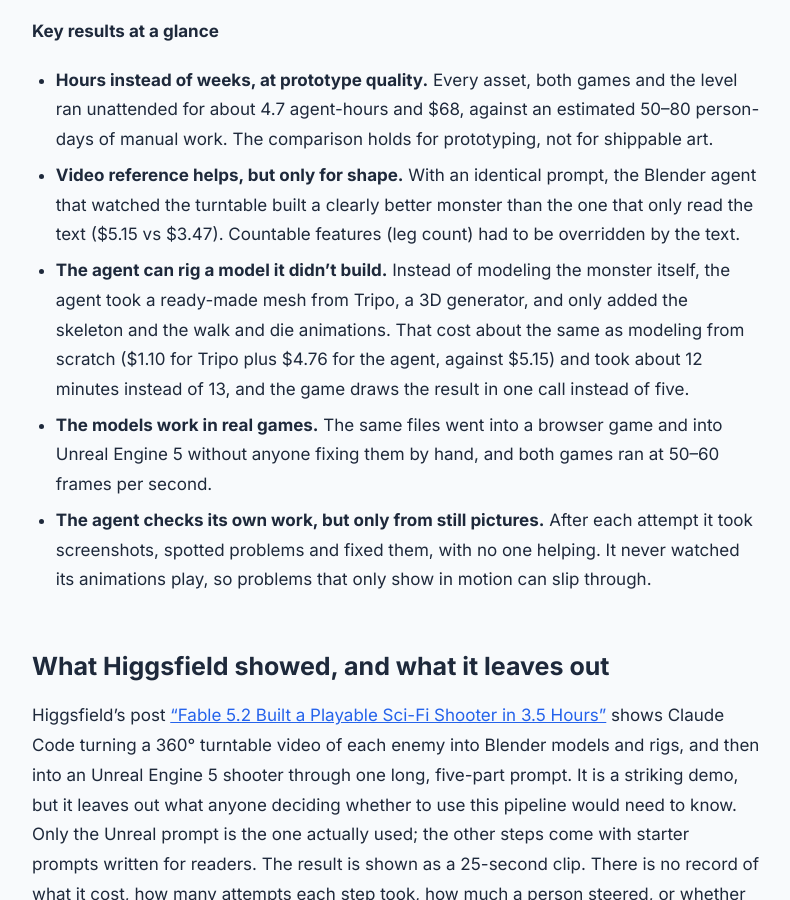
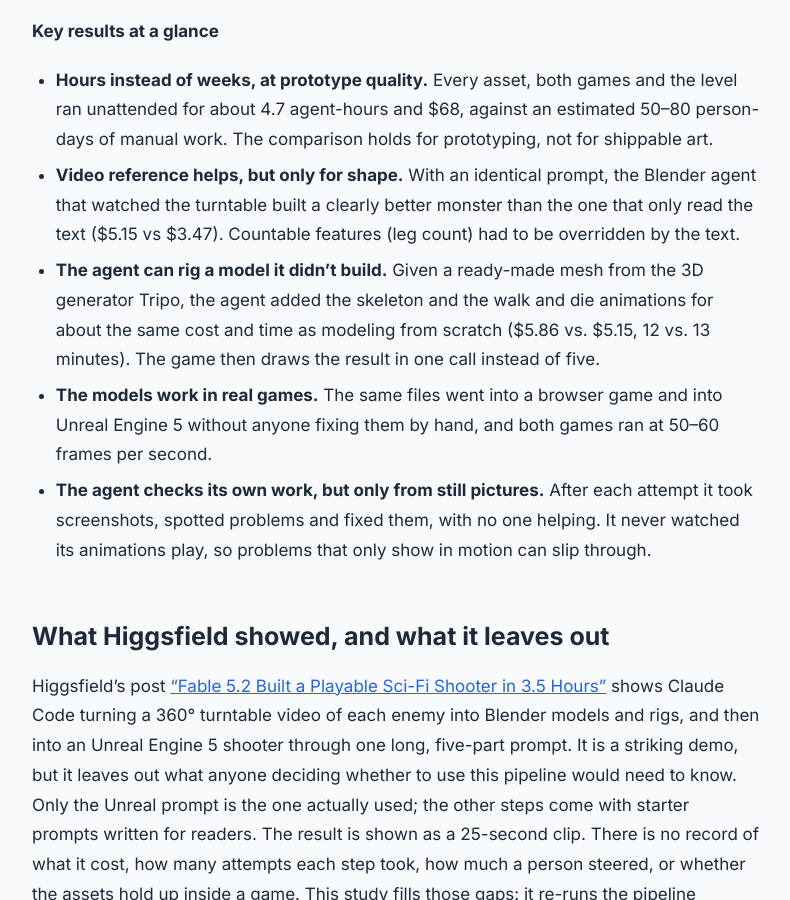
Before and after one commit to shanyang-me/blog, a Jekyll site: the page built from _posts/2026-11-12-agent-built-game-assets.md, in a window 1280 px wide and 900 px high, scrolled down 1060 px. Shown: the whole window, without its empty margins (244-1034 px from the left). Built offline with Jekyll 4.4.1, drawn with Linux system fonts in a browser that asks for light colours.

Commit message:
Key results: shorten the generated-mesh bullet
Co-Authored-By: Claude Opus 5.5 <noreply@anthropic.com>

```diff
--- a/_posts/2026-11-12-agent-built-game-assets.md
+++ b/_posts/2026-11-12-agent-built-game-assets.md
@@ -23,7 +23,7 @@ bibtex_key: yang2026agentgameassets
 
 - **Hours instead of weeks, at prototype quality.** Every asset, both games and the level ran unattended for about 4.7 agent-hours and $68, against an estimated 50–80 person-days of manual work. The comparison holds for prototyping, not for shippable art.
 - **Video reference helps, but only for shape.** With an identical prompt, the Blender agent that watched the turntable built a clearly better monster than the one that only read the text ($5.15 vs $3.47). Countable features (leg count) had to be overridden by the text.
-- **The agent can rig a model it didn't build.** Instead of modeling the monster itself, the agent took a ready-made mesh from Tripo, a 3D generator, and only added the skeleton and the walk and die animations. That cost about the same as modeling from scratch ($1.10 for Tripo plus $4.76 for the agent, against $5.15) and took about 12 minutes instead of 13, and the game draws the result in one call instead of five.
+- **The agent can rig a model it didn't build.** Given a ready-made mesh from the 3D generator Tripo, the agent added the skeleton and the walk and die animations for about the same cost and time as modeling from scratch ($5.86 vs. $5.15, 12 vs. 13 minutes). The game then draws the result in one call instead of five.
 - **The models work in real games.** The same files went into a browser game and into Unreal Engine 5 without anyone fixing them by hand, and both games ran at 50–60 frames per second.
 - **The agent checks its own work, but only from still pictures.** After each attempt it took screenshots, spotted problems and fixed them, with no one helping. It never watched its animations play, so problems that only show in motion can slip through.
 
```
